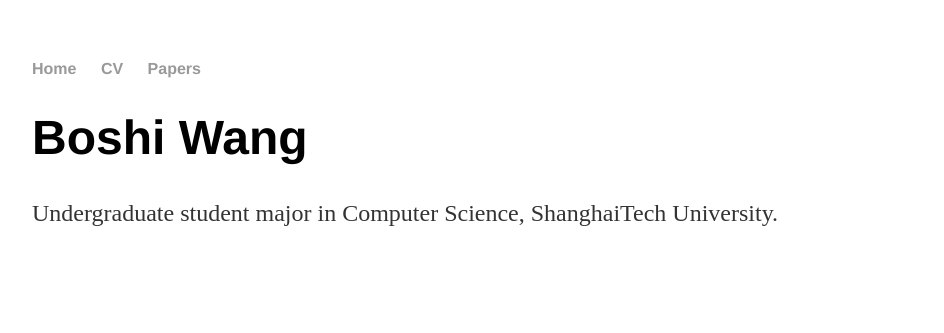
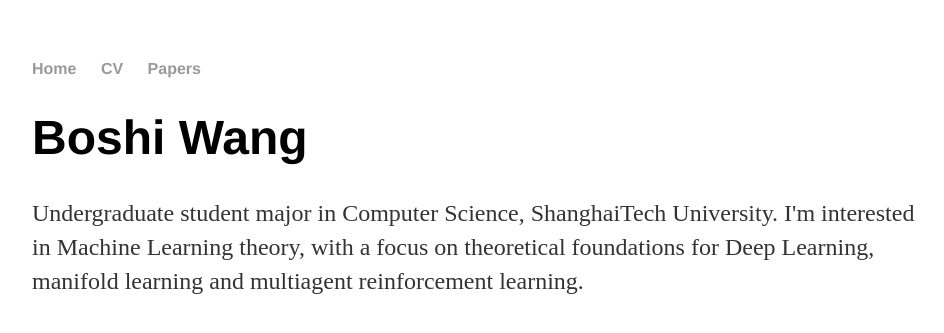
Before and after one commit to Boshi-Wang/Boshi-Wang.github.io, a Jekyll site: the page built from index.html, in a window 1280 px wide. Shown: the top 333 px of the page, without its empty margins (160-1104 px from the left). Built offline with Jekyll 4.4.1, drawn with Linux system fonts in a browser that asks for light colours.

Commit message:
Update index.html

```diff
--- a/index.html
+++ b/index.html
@@ -4,5 +4,5 @@
 ---
 <div class="blurb">
 	<h1>Boshi Wang</h1>
-	<p>Undergraduate student major in Computer Science, ShanghaiTech University.</a></p>
+	<p>Undergraduate student major in Computer Science, ShanghaiTech University. I'm interested in Machine Learning theory, with a focus on theoretical foundations for Deep Learning, manifold learning and multiagent reinforcement learning.</a></p>
 </div><!-- /.blurb -->
```
